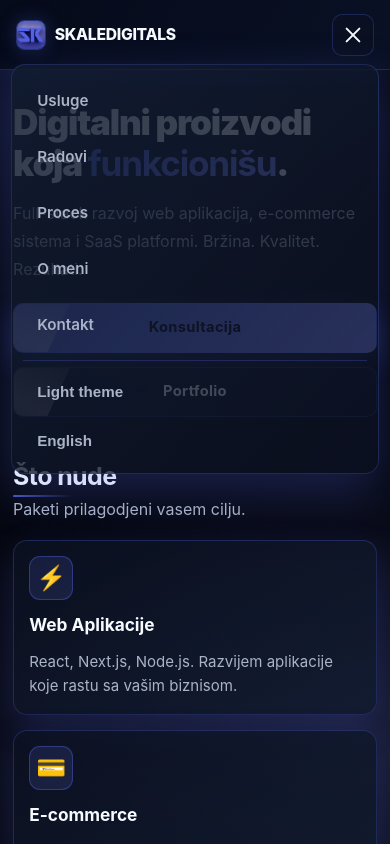
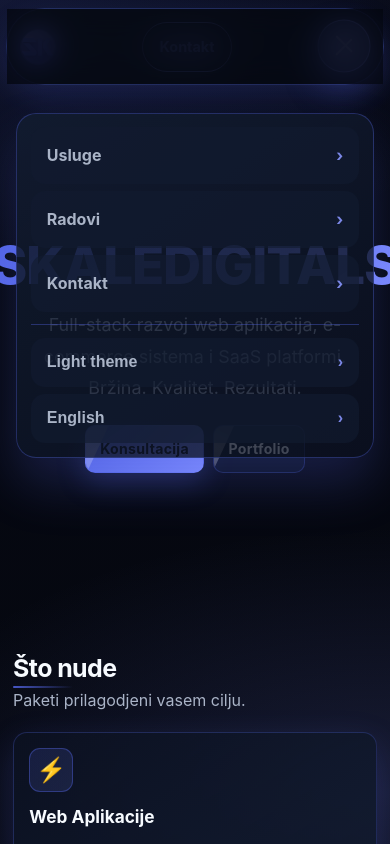
Before and after one commit to nikolaskakavac/portfolio, a React (Vite) app: page / in a window 390 px wide. Both pictures are taken after a click on the button "Toggle menu". Shown: the top 844 px of the page. Built offline with nearby package versions, Linux system fonts and the light colour scheme.

Commit message:
Deploy mobile menu and header modernization

```diff
--- a/src/App.jsx
+++ b/src/App.jsx
@@ -12,7 +12,7 @@ const content = {
       contact: 'Kontakt',
     },
     hero: {
-      title: 'Digitalni proizvodi koja <strong>funkcionišu</strong>.',
+      title: 'SKALEDIGITALS',
       subtitle:
         'Full-stack razvoj web aplikacija, e-commerce sistema i SaaS platformi. Bržina. Kvalitet. Rezultati.',
       ctaPrimary: 'Konsultacija',
@@ -57,6 +57,8 @@ const content = {
           desc: 'Moderisana tržišta posla, praksi i talenta. Spaja studente, alumni i kompanije.',
           meta: 'poslovi.vercel.app',
           link: 'https://poslovi.vercel.app/',
+          screenshotDesktop: 'work/jobzee-desktop.png',
+          screenshotMobile: 'work/jobzee-mobile.png',
         },
         {
           title: 'Pekarska platforma - Video kursevi',
@@ -152,7 +154,7 @@ const content = {
       contact: 'Contact',
     },
     hero: {
-      title: 'Digital products that <strong>work</strong>.',
+      title: 'SKALEDIGITALS',
       subtitle:
         'Full-stack development of web applications, e-commerce systems and SaaS platforms. Speed. Quality. Results.',
       ctaPrimary: 'Consultation',
@@ -197,6 +199,8 @@ const content = {
           desc: 'Moderated job marketplace connecting students, alumni and companies.',
           meta: 'poslovi.vercel.app',
           link: 'https://poslovi.vercel.app/',
+          screenshotDesktop: 'work/jobzee-desktop.png',
+          screenshotMobile: 'work/jobzee-mobile.png',
         },
         {
           title: 'Bakery Platform - Video courses',
@@ -289,6 +293,7 @@ function App() {
   const [theme, setTheme] = useState('dark')
   const [mobileMenuOpen, setMobileMenuOpen] = useState(false)
   const t = content[lang]
+  const withBase = (assetPath) => `${import.meta.env.BASE_URL}${assetPath.replace(/^\//, '')}`
 
   useEffect(() => {
     const handleResize = () => {
@@ -301,6 +306,18 @@ function App() {
     return () => window.removeEventListener('resize', handleResize)
   }, [])
 
+  useEffect(() => {
+    if (mobileMenuOpen) {
+      document.body.style.overflow = 'hidden'
+    } else {
+      document.body.style.overflow = ''
+    }
+
+    return () => {
+      document.body.style.overflow = ''
+    }
+  }, [mobileMenuOpen])
+
   const renderIcon = (emoji) => {
     return <span style={{ fontSize: '1.5em' }}>{emoji}</span>
   }
@@ -309,7 +326,7 @@ function App() {
     <div className="page" data-theme={theme}>
       <header className="site-header">
         <div className="brand">
-          <img src="/491462317_2497496547265667_8538657457538507949_n.jpg" alt="Skale Digitals" className="brand-logo" />
+          <img src={withBase('491462317_2497496547265667_8538657457538507949_n.jpg')} alt="Skale Digitals" className="brand-logo" />
           <span>{t.brand}</span>
         </div>
         <nav className="nav">
@@ -317,8 +334,8 @@ function App() {
           <a href="#work">{t.nav.work}</a>
           <a href="#process">{t.nav.process}</a>
           <a href="#about">{t.nav.about}</a>
-          <a href="#contact">{t.nav.contact}</a>
         </nav>
+        <a className="header-cta" href="#contact">{t.nav.contact}</a>
         <button
           className={`hamburger ${mobileMenuOpen ? 'open' : ''}`}
           onClick={() => setMobileMenuOpen(!mobileMenuOpen)}
@@ -329,11 +346,16 @@ function App() {
           <span></span>
         </button>
         {mobileMenuOpen && (
+          <>
+            <button
+              type="button"
+              className="mobile-menu-backdrop"
+              aria-label="Close menu"
+              onClick={() => setMobileMenuOpen(false)}
+            ></button>
             <div className="mobile-menu">
               <a href="#services" onClick={() => setMobileMenuOpen(false)}>{t.nav.services}</a>
               <a href="#work" onClick={() => setMobileMenuOpen(false)}>{t.nav.work}</a>
-            <a href="#process" onClick={() => setMobileMenuOpen(false)}>{t.nav.process}</a>
-            <a href="#about" onClick={() => setMobileMenuOpen(false)}>{t.nav.about}</a>
               <a href="#contact" onClick={() => setMobileMenuOpen(false)}>{t.nav.contact}</a>
               <div className="mobile-menu-divider"></div>
               <button
@@ -351,43 +373,8 @@ function App() {
                 {lang === 'sr' ? 'English' : 'Srpski'}
               </button>
             </div>
+          </>
         )}
-        <div className="header-controls">
-          <div className="theme-switch" role="group" aria-label="Theme">
-            <button
-              type="button"
-              className={theme === 'dark' ? 'active' : ''}
-              onClick={() => setTheme('dark')}
-              title="Dark theme"
-            >
-              🌙
-            </button>
-            <button
-              type="button"
-              className={theme === 'light' ? 'active' : ''}
-              onClick={() => setTheme('light')}
-              title="Light theme"
-            >
-              ☀️
-            </button>
-          </div>
-          <div className="lang-switch" role="group" aria-label="Language">
-            <button
-              type="button"
-              className={lang === 'sr' ? 'active' : ''}
-              onClick={() => setLang('sr')}
-            >
-              SR
-            </button>
-            <button
-              type="button"
-              className={lang === 'en' ? 'active' : ''}
-              onClick={() => setLang('en')}
-            >
-              EN
-            </button>
-          </div>
-        </div>
       </header>
 
       <main className="main" lang={lang === 'sr' ? 'sr' : 'en'}>
@@ -440,6 +427,40 @@ function App() {
                 style={{ '--delay': `${0.1 + index * 0.08}s` }}
               >
                 <div className="work-tag">{item.tag}</div>
+                {(item.screenshotDesktop || item.screenshotMobile) && (
+                  <div className="work-media">
+                    {item.screenshotDesktop && (
+                      <div className="work-shot desktop">
+                        <img
+                          src={withBase(item.screenshotDesktop)}
+                          alt={`${item.title} desktop preview`}
+                          loading="lazy"
+                          onError={(event) => {
+                            if (!event.currentTarget.dataset.fallback) {
+                              event.currentTarget.dataset.fallback = '1'
+                              event.currentTarget.src = withBase('work-placeholder.svg')
+                            }
+                          }}
+                        />
+                      </div>
+                    )}
+                    {item.screenshotMobile && (
+                      <div className="work-shot mobile">
+                        <img
+                          src={withBase(item.screenshotMobile)}
+                          alt={`${item.title} mobile preview`}
+                          loading="lazy"
+                          onError={(event) => {
+                            if (!event.currentTarget.dataset.fallback) {
+                              event.currentTarget.dataset.fallback = '1'
+                              event.currentTarget.src = withBase('work-placeholder.svg')
+                            }
+                          }}
+                        />
+                      </div>
+                    )}
+                  </div>
+                )}
                 <h3>{item.title}</h3>
                 <p>{item.desc}</p>
                 <span className="work-meta">{item.meta}</span>
--- a/src/index.css
+++ b/src/index.css
@@ -89,43 +89,40 @@ button:focus-visible {
 
 .site-header {
   position: sticky;
-  top: 0;
+  top: 12px;
   z-index: 1000;
   display: flex;
   align-items: center;
-  justify-content: space-between;
-  gap: 1rem;
-  padding: 0.95rem 2rem;
-  background: var(--header-bg);
+  gap: 1.5rem;
+  width: min(1360px, calc(100% - 2rem));
+  margin: 0 auto;
+  padding: 1.15rem 1.8rem;
+  border-radius: 999px;
+  background: linear-gradient(120deg, color-mix(in srgb, var(--bg-tertiary) 98%, transparent), color-mix(in srgb, var(--bg-secondary) 98%, transparent));
   backdrop-filter: blur(18px);
-  border-bottom: 1px solid var(--border);
-  box-shadow: 0 8px 30px color-mix(in srgb, var(--accent) 10%, transparent);
+  border: 1px solid color-mix(in srgb, var(--accent) 28%, transparent);
+  box-shadow: 0 12px 30px color-mix(in srgb, var(--accent) 18%, transparent);
   -webkit-backdrop-filter: blur(18px);
 }
 
 .site-header::after {
-  content: "";
-  position: absolute;
-  left: 0;
-  right: 0;
-  bottom: -1px;
-  height: 1px;
-  background: linear-gradient(90deg, transparent, color-mix(in srgb, var(--accent) 60%, transparent), transparent);
+  display: none;
 }
 
 .brand {
   display: flex;
   align-items: center;
-  gap: 0.75rem;
-  font-size: 1.15rem;
+  gap: 0.78rem;
+  font-size: 1.12rem;
   font-weight: 800;
-  letter-spacing: -0.3px;
+  letter-spacing: 0.5px;
   color: var(--primary);
+  white-space: nowrap;
 }
 
 .brand-logo {
-  width: 34px;
-  height: 34px;
+  width: 42px;
+  height: 42px;
   object-fit: cover;
   border-radius: 8px;
   border: 1px solid color-mix(in srgb, var(--accent) 45%, transparent);
@@ -135,32 +132,44 @@ button:focus-visible {
 .nav {
   display: flex;
   align-items: center;
-  gap: 0.5rem;
-  padding: 0.35rem;
-  border: 1px solid var(--border);
-  border-radius: 999px;
-  background: color-mix(in srgb, var(--bg-secondary) 92%, transparent);
-  box-shadow: inset 0 0 0 1px color-mix(in srgb, var(--accent) 10%, transparent);
+  gap: 0.95rem;
+  margin-left: auto;
+  margin-right: 0.5rem;
 }
 
 .nav a {
   text-decoration: none;
-  color: var(--secondary);
-  font-size: 0.8rem;
-  font-weight: 700;
-  text-transform: uppercase;
-  letter-spacing: 0.65px;
-  padding: 0.5rem 0.85rem;
-  border-radius: 999px;
-  transition: color 0.22s ease, background-color 0.22s ease, box-shadow 0.22s ease;
+  color: var(--primary);
+  font-size: 1.08rem;
+  font-weight: 600;
+  letter-spacing: 0.1px;
+  padding: 0.78rem 1.02rem;
+  border-radius: 12px;
+  transition: color 0.2s ease, background-color 0.2s ease;
 }
 
 .nav a:hover,
 .nav a:focus-visible {
+  color: var(--accent-2);
+  background: color-mix(in srgb, var(--accent) 14%, transparent);
+  outline: none;
+}
+
+.header-cta {
+  text-decoration: none;
+  color: var(--accent-2);
+  border: 1px solid color-mix(in srgb, var(--accent-2) 85%, transparent);
+  border-radius: 999px;
+  padding: 0.92rem 1.62rem;
+  font-size: 1.08rem;
+  font-weight: 600;
+  white-space: nowrap;
+  transition: all 0.22s ease;
+}
+
+.header-cta:hover {
+  background: color-mix(in srgb, var(--accent) 18%, transparent);
   color: var(--primary);
-  background: linear-gradient(120deg, color-mix(in srgb, var(--accent) 25%, transparent), color-mix(in srgb, var(--accent-2) 24%, transparent));
-  box-shadow: 0 0 0 1px color-mix(in srgb, var(--accent) 40%, transparent);
-  outline: none;
 }
 
 .header-controls {
@@ -173,7 +182,7 @@ button:focus-visible {
 .lang-switch {
   display: flex;
   gap: 0.2rem;
-  padding: 0.25rem;
+  padding: 0.34rem;
   border-radius: 10px;
   border: 1px solid var(--border);
   background: color-mix(in srgb, var(--bg-secondary) 95%, transparent);
@@ -183,9 +192,9 @@ button:focus-visible {
 .lang-switch button {
   border: none;
   border-radius: 7px;
-  padding: 0.4rem 0.68rem;
+  padding: 0.58rem 0.9rem;
   font-weight: 700;
-  font-size: 0.75rem;
+  font-size: 0.88rem;
   color: var(--secondary);
   background: transparent;
   cursor: pointer;
@@ -207,24 +216,37 @@ button:focus-visible {
 
 .hamburger {
   display: none;
-  width: 42px;
-  height: 42px;
+  width: 52px;
+  height: 52px;
   border: 1px solid var(--border);
-  border-radius: 10px;
+  border-radius: 16px;
   background: color-mix(in srgb, var(--bg-secondary) 95%, transparent);
   align-items: center;
   justify-content: center;
   flex-direction: column;
-  gap: 5px;
+  gap: 6px;
   cursor: pointer;
+  transition: transform 0.22s ease, border-color 0.22s ease, box-shadow 0.22s ease, background 0.22s ease;
+}
+
+.hamburger:hover {
+  border-color: color-mix(in srgb, var(--accent) 55%, transparent);
+  box-shadow: 0 12px 24px color-mix(in srgb, var(--accent) 22%, transparent);
 }
 
 .hamburger span {
-  width: 20px;
-  height: 2px;
+  width: 22px;
+  height: 2.4px;
   border-radius: 4px;
   background: var(--primary);
   transition: transform 0.24s ease, opacity 0.24s ease;
+}
+
+.hamburger.open {
+  background: linear-gradient(135deg, color-mix(in srgb, var(--accent) 40%, var(--bg-secondary)), color-mix(in srgb, var(--accent-2) 36%, var(--bg-secondary)));
+  border-color: color-mix(in srgb, var(--accent-2) 78%, transparent);
+  box-shadow: 0 16px 34px color-mix(in srgb, var(--accent) 34%, transparent);
+  transform: translateY(-1px) scale(1.02);
 }
 
 .hamburger.open span:nth-child(1) {
@@ -241,57 +263,85 @@ button:focus-visible {
 
 .mobile-menu {
   position: fixed;
-  top: 64px;
-  left: 0.7rem;
-  right: 0.7rem;
-  z-index: 999;
+  top: 84px;
+  left: 0.9rem;
+  right: 0.9rem;
+  z-index: 1003;
   display: flex;
   flex-direction: column;
-  gap: 0.35rem;
-  border: 1px solid var(--border);
-  border-radius: 14px;
+  gap: 0.5rem;
+  border: 1px solid color-mix(in srgb, var(--accent) 34%, transparent);
+  border-radius: 22px;
   background:
-    linear-gradient(130deg, color-mix(in srgb, var(--bg-tertiary) 95%, transparent), color-mix(in srgb, var(--bg-secondary) 95%, transparent));
-  backdrop-filter: blur(14px);
-  box-shadow: var(--shadow-lg);
-  padding: 0.7rem;
-  animation: slideDown 0.22s ease;
+    linear-gradient(145deg, color-mix(in srgb, var(--bg-tertiary) 98%, transparent), color-mix(in srgb, var(--bg-secondary) 98%, transparent));
+  backdrop-filter: blur(22px) saturate(125%);
+  box-shadow: 0 26px 52px color-mix(in srgb, var(--accent) 24%, transparent);
+  padding: 0.95rem;
+  animation: slideDown 0.28s ease;
+}
+
+.mobile-menu-backdrop {
+  position: fixed;
+  inset: 0;
+  z-index: 1002;
+  border: none;
+  background: color-mix(in srgb, var(--bg-primary) 76%, transparent);
+  backdrop-filter: blur(14px) saturate(110%);
+  -webkit-backdrop-filter: blur(14px) saturate(110%);
+  cursor: pointer;
 }
 
 .mobile-menu a,
 .mobile-theme-toggle,
 .mobile-lang-toggle {
   width: 100%;
+  display: flex;
+  align-items: center;
+  justify-content: space-between;
   text-align: left;
   text-decoration: none;
-  border-radius: 10px;
+  border-radius: 14px;
   border: 1px solid transparent;
-  background: transparent;
+  background: color-mix(in srgb, var(--bg-tertiary) 70%, transparent);
   color: var(--secondary);
-  padding: 0.75rem 0.8rem;
-  font-size: 0.95rem;
-  font-weight: 600;
+  padding: 0.98rem 1.02rem;
+  font-size: 1.04rem;
+  font-weight: 700;
+  transition: color 0.2s ease, border-color 0.2s ease, background-color 0.2s ease, transform 0.2s ease;
+}
+
+.mobile-menu a::after,
+.mobile-theme-toggle::after,
+.mobile-lang-toggle::after {
+  content: "›";
+  font-size: 1rem;
+  color: color-mix(in srgb, var(--accent-2) 86%, white 8%);
+  opacity: 0.95;
 }
 
 .mobile-menu a:hover,
+.mobile-menu a:focus-visible,
 .mobile-theme-toggle:hover,
+.mobile-theme-toggle:focus-visible,
 .mobile-lang-toggle:hover {
   color: var(--primary);
   border-color: color-mix(in srgb, var(--accent) 45%, transparent);
-  background: color-mix(in srgb, var(--accent) 14%, transparent);
+  background: color-mix(in srgb, var(--accent) 18%, transparent);
+  transform: translateY(-1px);
+  outline: none;
 }
 
 .mobile-menu-divider {
-  margin: 0.25rem 0;
+  margin: 0.35rem 0;
   height: 1px;
-  background: var(--border);
+  background: color-mix(in srgb, var(--accent) 38%, transparent);
 }
 
 .main {
   width: 100%;
   max-width: 1220px;
   margin: 0 auto;
-  padding: 2.8rem 1.6rem 3.2rem;
+  padding: 4rem 1.6rem 3.2rem;
   display: flex;
   flex-direction: column;
   gap: 3.6rem;
@@ -300,31 +350,33 @@ button:focus-visible {
 .hero {
   display: flex;
   flex-direction: column;
-  gap: 1.35rem;
-  padding-top: 0.4rem;
+  gap: 1.2rem;
+  padding-top: 1.25rem;
   position: relative;
+  align-items: center;
+  text-align: center;
 }
 
 .hero h1 {
-  max-width: 780px;
-  font-size: clamp(2rem, 4.8vw, 3.8rem);
-  line-height: 1.15;
-  letter-spacing: -1.2px;
-  font-weight: 900;
-  color: var(--primary);
-}
-
-.hero h1 strong {
+  max-width: 1000px;
+  font-size: clamp(3rem, 10vw, 9rem);
+  line-height: 0.95;
+  letter-spacing: -2px;
+  font-weight: 800;
   background: linear-gradient(135deg, var(--accent), var(--accent-2));
   -webkit-background-clip: text;
   -webkit-text-fill-color: transparent;
   background-clip: text;
 }
 
+.hero h1 strong {
+  color: inherit;
+}
+
 .hero p {
-  max-width: 640px;
+  max-width: 760px;
   color: var(--secondary);
-  font-size: clamp(1rem, 1.3vw, 1.14rem);
+  font-size: clamp(1rem, 1.6vw, 1.45rem);
   line-height: 1.75;
 }
 
@@ -564,6 +616,38 @@ button:focus-visible {
   flex-direction: column;
   gap: 0.65rem;
   transition: transform 0.22s ease, border-color 0.22s ease;
+}
+
+.work-media {
+  display: grid;
+  grid-template-columns: 1fr auto;
+  gap: 0.7rem;
+  align-items: end;
+  margin: 0.25rem 0 0.45rem;
+}
+
+.work-shot {
+  border: 1px solid color-mix(in srgb, var(--accent) 40%, transparent);
+  border-radius: 10px;
+  overflow: hidden;
+  background: color-mix(in srgb, var(--bg-secondary) 98%, transparent);
+  box-shadow: 0 10px 22px color-mix(in srgb, var(--accent) 18%, transparent);
+}
+
+.work-shot img {
+  width: 100%;
+  height: 100%;
+  display: block;
+  object-fit: cover;
+}
+
+.work-shot.desktop {
+  aspect-ratio: 16 / 9;
+}
+
+.work-shot.mobile {
+  width: 86px;
+  aspect-ratio: 9 / 18;
 }
 
 .work-card:focus-visible {
@@ -844,11 +928,26 @@ button:focus-visible {
 
 @media (max-width: 900px) {
   .site-header {
-    padding: 0.85rem 1rem;
+    top: 8px;
+    width: calc(100% - 1rem);
+    border-radius: 999px;
+    padding: 0.86rem 1.02rem;
+    justify-content: space-between;
+    gap: 0.78rem;
   }
 
   .nav {
     display: none;
+  }
+
+  .header-cta {
+    display: inline-flex;
+    align-items: center;
+    justify-content: center;
+    padding: 0.88rem 1.22rem;
+    font-size: 0.98rem;
+    font-weight: 700;
+    flex: 0 0 auto;
   }
 
   .header-controls {
@@ -857,20 +956,61 @@ button:focus-visible {
 
   .hamburger {
     display: inline-flex;
+    width: 58px;
+    height: 58px;
+    border-radius: 999px;
+    flex: 0 0 auto;
+  }
+
+  .hamburger span {
+    width: 24px;
+  }
+
+  .brand {
+    gap: 0.45rem;
+    font-size: 0;
+    flex: 0 0 auto;
+  }
+
+  .brand span {
+    display: none;
+  }
+
+  .brand-logo {
+    width: 38px;
+    height: 38px;
+    border-radius: 50%;
+  }
+
+  .mobile-menu {
+    top: 112px;
+    left: 0.7rem;
+    right: 0.7rem;
+    border-radius: 20px;
+    padding: 0.9rem;
+    gap: 0.42rem;
   }
 
   .main {
-    padding: 2rem 1rem 2.4rem;
+    padding: 2.6rem 1rem 2.4rem;
     gap: 2.8rem;
   }
 
   .hero {
     gap: 1rem;
+    align-items: center;
+    text-align: center;
+    min-height: 58svh;
+    justify-content: center;
+    padding-top: 2rem;
+    padding-bottom: 2rem;
   }
 
   .hero-buttons {
-    width: 100%;
-    flex-direction: column;
+    width: auto;
+    flex-direction: row;
+    justify-content: center;
+    gap: 0.6rem;
   }
 
   .hero-highlights {
@@ -878,7 +1018,8 @@ button:focus-visible {
   }
 
   .btn {
-    width: 100%;
+    width: auto;
+    min-width: 140px;
   }
 
   .proof-strip {
@@ -906,6 +1047,10 @@ button:focus-visible {
     grid-template-columns: 1fr;
   }
 
+  .work-shot.mobile {
+    width: 74px;
+  }
+
   .footer {
     flex-direction: column;
     align-items: flex-start;
@@ -914,13 +1059,45 @@ button:focus-visible {
 
 @media (max-width: 480px) {
   .brand {
-    font-size: 0.98rem;
-    gap: 0.55rem;
+    gap: 0;
   }
 
   .brand-logo {
-    width: 30px;
-    height: 30px;
+    width: 36px;
+    height: 36px;
+  }
+
+  .site-header {
+    padding: 0.72rem 0.82rem;
+    width: calc(100% - 0.7rem);
+  }
+
+  .header-cta {
+    padding: 0.78rem 1.05rem;
+    font-size: 0.9rem;
+  }
+
+  .hamburger {
+    width: 52px;
+    height: 52px;
+  }
+
+  .hamburger span {
+    width: 22px;
+  }
+
+  .mobile-menu {
+    top: 104px;
+    left: 0.6rem;
+    right: 0.6rem;
+    padding: 0.84rem;
+  }
+
+  .mobile-menu a,
+  .mobile-theme-toggle,
+  .mobile-lang-toggle {
+    padding: 0.92rem 0.95rem;
+    font-size: 1rem;
   }
 
   .main {
@@ -932,7 +1109,29 @@ button:focus-visible {
   }
 
   .hero h1 {
-    font-size: clamp(1.7rem, 9vw, 2.2rem);
+    font-size: clamp(2.1rem, 15vw, 3.3rem);
+    letter-spacing: -1.2px;
+    line-height: 1;
+  }
+
+  .hero {
+    min-height: 60svh;
+    gap: 1.1rem;
+  }
+
+  .hero p {
+    font-size: 1.12rem;
+    max-width: 92%;
+  }
+
+  .hero-buttons {
+    gap: 0.55rem;
+  }
+
+  .hero .btn {
+    min-width: 0;
+    padding: 0.72rem 0.9rem;
+    font-size: 0.88rem;
   }
 
   .section h2,
@@ -956,10 +1155,13 @@ button:focus-visible {
     scroll-behavior: auto;
   }
 
-  *,
-  *::before,
-  *::after {
-    animation: none !important;
-    transition: none !important;
+  .page,
+  .page::before,
+  .brand-logo,
+  .work-tag,
+  .reveal,
+  .highlight-chip {
+    animation-duration: 0.01ms !important;
+    animation-iteration-count: 1 !important;
   }
 }
```
Also changed, not shown: public/work-placeholder.svg (added), 7 other files (tests, documents, lock files or other folders). Lines whose indentation alone changed are shown as unchanged.
